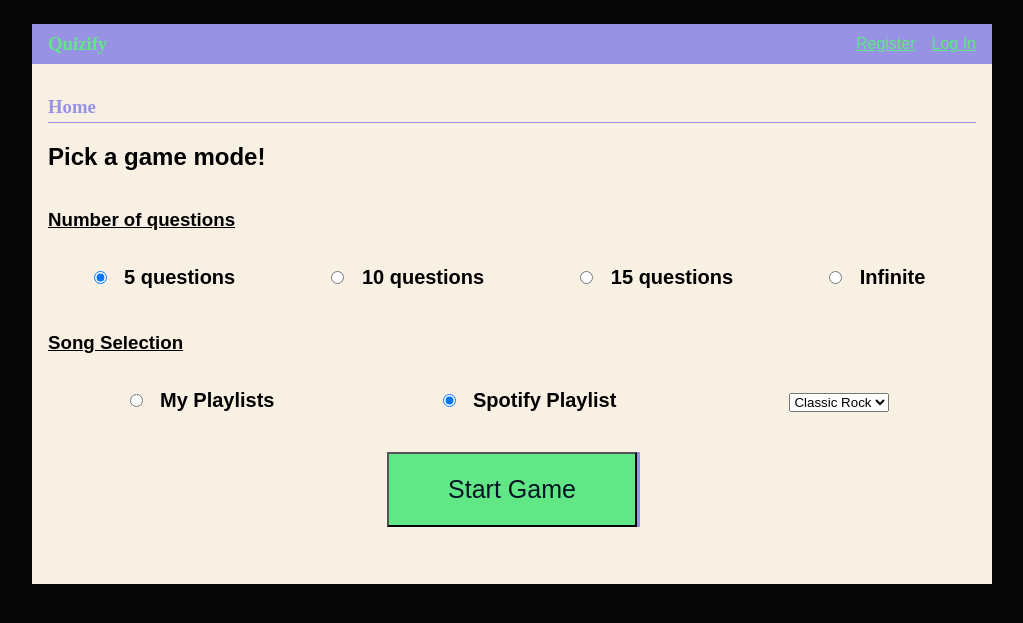
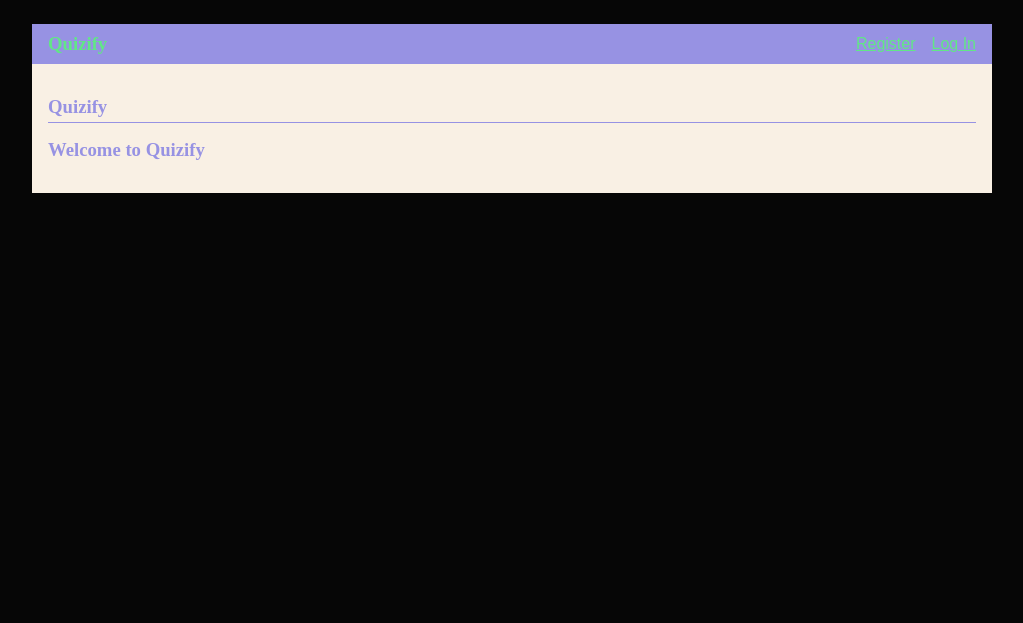
Before and after one commit to TheAiden02/Quizify, a Flask app: page / in a window 1280 px wide. Shown: the top 623 px of the page, without its empty margins (128-1151 px from the left). Run offline with Flask 3, Linux system fonts and the light colour scheme.

Commit message:
Add landing page & game cards page + adjusted routes

```diff
--- a/my_code/routes.py
+++ b/my_code/routes.py
@@ -1,6 +1,6 @@
-from flask import current_app as app
-from flask import Flask, session, redirect, url_for, request, render_template, flash, jsonify
-from spotipy import Spotify, SpotifyException
+from flask import current_app as app #type:ignore
+from flask import Flask, session, redirect, url_for, request, render_template, flash, jsonify #type:ignore
+from spotipy import Spotify, SpotifyException #type:ignore
 import random
 from .auth import get_spotify_oauth, login_required
 from my_code.db import get_db
@@ -19,8 +19,18 @@ def refresh_token():
             token_info = sp_oauth.refresh_access_token(token_info['refresh_token'])
             session['token_info'] = token_info  # Update the session with the new token
 
-@app.route('/', methods=['GET', 'POST'])
-def home():
+
+@app.route('/')
+def landing_menu():
+    return render_template('landing_menu.html')
+
+@app.route('/game_modes')
+def showHomeMenu():
+    return render_template('game_modes.html')
+
+
+@app.route('/game_setup', methods=['GET', 'POST'])
+def game_setup():
 
     session['source'] = None
 
@@ -51,13 +61,13 @@ def home():
 
     user_playlists = [ dict(row) for row in user_playlists ] # Convert each sqlite3.row into a json serializable dictionary so javascript can handle it
 
-    return render_template('home.html', playlists = user_playlists)
+    return render_template('game_setup.html', playlists = user_playlists)
 
-@app.route('/home/get_select', methods=['POST'])
+@app.route('/game_setup/get_select', methods=['POST'])
 def get_select():
     source = request.form.get('source')
 
-    return redirect(url_for('home'))
+    return redirect(url_for('game_setup'))
 
 
 #Game_cards route - render game_cards.html + retrieve songs from database and display round options
@@ -192,7 +202,7 @@ def game_cards():
     if choices[1]['popularity'] > most_popular['popularity']:
         most_popular = choices[1]
     elif choices[1]['popularity'] == most_popular['popularity']:
-        return redirect(url_for('home'))
+        return redirect(url_for('game_cards'))
 
     question = session['question']
 
@@ -211,7 +221,7 @@ def game_cards_answers(source, choices, question, game_length, result, feedback)
 @app.route('/grade', methods=['GET','POST'])
 def grade():
     if request.method == 'POST':
-        return redirect(url_for('home'))
+        return redirect(url_for('game_modes.html'))
     correct = session['score']
     total = session['game_length']
     return render_template('grade.html', correct=correct, total=total)
@@ -312,4 +322,4 @@ def callback():
     if session['source'] != None:
         return redirect(url_for('game_cards'))
     else: # If the user got here by clicking login from the home page, they should be sent back to the home page where they can set up their game.
-        return redirect(url_for('home'))
+        return redirect(url_for('game_setup'))
--- a/my_code/templates/base.html
+++ b/my_code/templates/base.html
@@ -2,13 +2,13 @@
 <html lang="en">
 <head>
   <title>{% block title %}{% endblock %} - Quizify</title>
-  <link rel="stylesheet" href="{{ url_for('static', filename='style.css') }}">
+  <link rel="stylesheet" href="{{ url_for('static', filename='main.css') }}">
 </head>
 <body>
   <section class="page">
     <nav>
 
-      <h1><a href="{{ url_for('home') }}">Quizify</a></h1>
+      <h1><a href="{{ url_for('showHomeMenu') }}">Quizify</a></h1>
       <h2>{% block question %}{% endblock %} </h2>
       <ul>
         {% if g.user %}
--- a/my_code/templates/game_cards.html
+++ b/my_code/templates/game_cards.html
@@ -1,4 +1,4 @@
-{% extends 'base.html' %}
+{% extends base.html %}
 
 {% block question %}
 {% if game_length == 0 %}
--- /dev/null
+++ b/my_code/templates/landing_menu.html
@@ -0,0 +1,10 @@
+{% extends 'base.html' %}
+
+{% block header %}
+<h1>{% block title %}Quizify {% endblock %}</h1>{% endblock %}
+
+{% block content %}
+    {% block main_title %}
+        <h1>Welcome to Quizify</h1>
+    {% endblock %}
+{% endblock %}
```
Also changed, not shown: my_code/templates/game_modes.html (added, +16 -0 lines), my_code/static/main.css (renamed from my_code/static/style.css).
